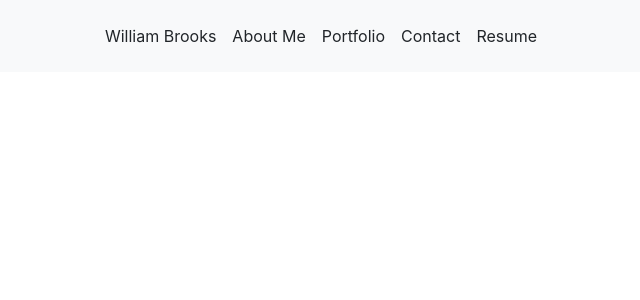
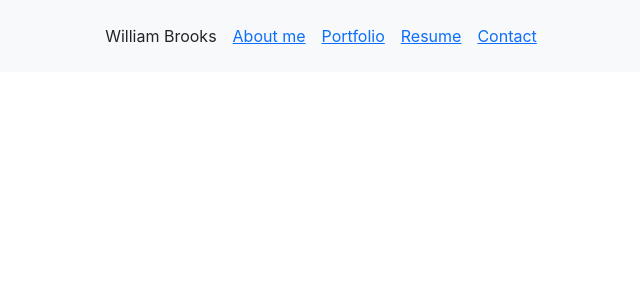
Before and after one commit to WBrooks28/react-portfolio, a React (Create React App) app: page /resume in a window 1280 px wide. Shown: the top 300 px of the page, without its empty margins (319-959 px from the left). Built offline with nearby package versions, Linux system fonts and the light colour scheme.

Commit message:
setting up routes, having issues

```diff
--- a/src/App.js
+++ b/src/App.js
@@ -1,11 +1,23 @@
 import React from 'react';
-import { Router } from 'react-router-dom';
+import { BrowserRouter as Router, Route, Routes } from "react-router-dom";
 import './App.css';
 import Header from './components/Header';
+import About from './components/About';
+import Contact from './components/Contact';
+import Portfolio from './components/Portfolio';
+import Resume from './components/Resume';
 
 function App() {
   return (
-        <Header />
+        <Router>
+          <Header />
+          <Routes>
+            <Route exact path='/' component={About} />
+            <Route exact path='/portfolio' component={Portfolio} />
+            <Route exact path='/resume' component={Resume} />
+            <Route exact path='/contact' component={Contact} />
+          </Routes>
+        </Router>
   );
 }
 
--- /dev/null
+++ b/src/components/About/index.js
@@ -0,0 +1,11 @@
+import React from "react";
+
+function About() {
+    return (
+        <section>
+            <h1>About Me</h1>
+        </section>
+    )
+}
+
+export default About;
--- /dev/null
+++ b/src/components/Contact/index.js
@@ -0,0 +1,11 @@
+import React from "react";
+
+function Contact() {
+    return (
+        <section>
+            <h1>Contact Me</h1>
+        </section>
+    )
+}
+
+export default Contact;
--- a/src/components/Nav/index.js
+++ b/src/components/Nav/index.js
@@ -1,14 +1,23 @@
 import React from "react";
+import { Link } from 'react-router-dom';
 
 function Nav() {
     return(
         <div className="navbar bg-light fixed-top justify-content-center">
             <ul className="nav m-2">
                 <li className="nav-item m-2">William Brooks</li>
-                <li className="nav-item m-2">About Me</li>
-                <li className="nav-item m-2">Portfolio</li>
-                <li className="nav-item m-2">Contact</li>
-                <li className="nav-item m-2">Resume</li>
+                <li className="nav-item m-2">
+                    <Link to='/'>About me</Link>
+                </li>
+                <li className="nav-item m-2">
+                    <Link to='/portfolio'>Portfolio</Link>
+                </li>
+                <li className="nav-item m-2">
+                    <Link to='/resume'>Resume</Link>
+                </li>
+                <li className="nav-item m-2">
+                    <Link to='/contact'>Contact</Link>
+                </li>
             </ul>
         </div>
     )
--- /dev/null
+++ b/src/components/Portfolio/index.js
@@ -0,0 +1,11 @@
+import React from "react";
+
+function Portfolio() {
+    return (
+        <section>
+            <h1>Portfolio</h1>
+        </section>
+    )
+}
+
+export default Portfolio;
--- /dev/null
+++ b/src/components/Resume/index.js
@@ -0,0 +1,11 @@
+import React from "react";
+
+function Resume() {
+    return (
+        <section>
+            <h1>Resume</h1>
+        </section>
+    )
+}
+
+export default Resume;
```
